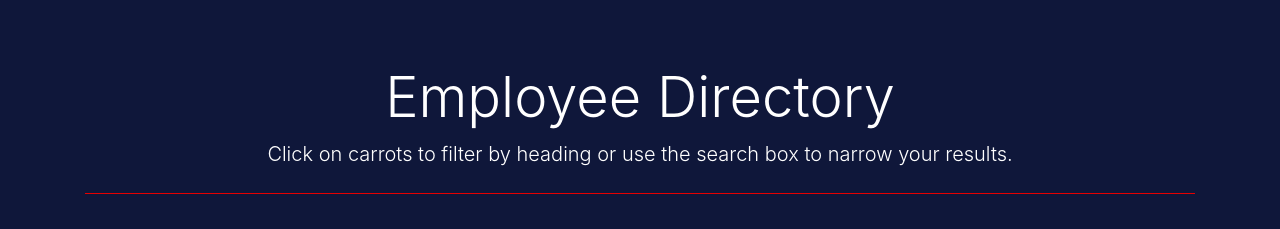
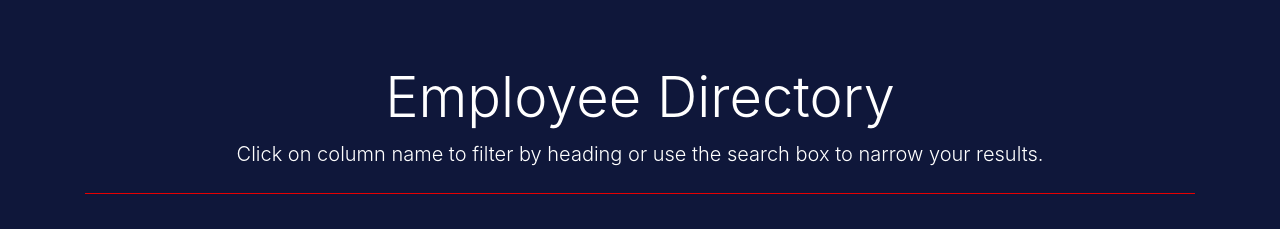
Before and after one commit to Alischrec/Employee_Directory, a React (Create React App) app: page / in a window 1280 px wide. Shown: the top 229 px of the page. Built offline with nearby package versions, Linux system fonts and the light colour scheme; no server answers.

Commit message:
changed app name and description

```diff
--- a/public/index.html
+++ b/public/index.html
@@ -25,7 +25,7 @@
       work correctly both with client-side routing and a non-root public URL.
       Learn how to configure a non-root public URL by running `npm run build`.
     -->
-    <title>React App</title>
+    <title>Employee Directory</title>
   </head>
   <body>
     <noscript>You need to enable JavaScript to run this app.</noscript>
--- a/src/components/header.js
+++ b/src/components/header.js
@@ -5,7 +5,7 @@
         <div className="jumbotron jumbotron-fluid">
             <div className="container">
                 <h1 className="display-4">Employee Directory</h1>
-                <p className="lead">Click on carrots to filter by heading or use the search box to narrow your results.</p>
+                <p className="lead">Click on column name to filter by heading or use the search box to narrow your results.</p>
             <hr className='my-4 underline'></hr>
             </div>
         </div>
```
